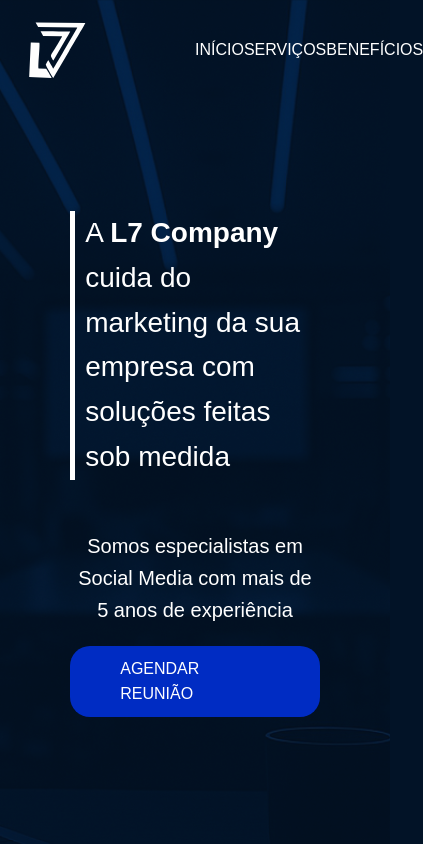
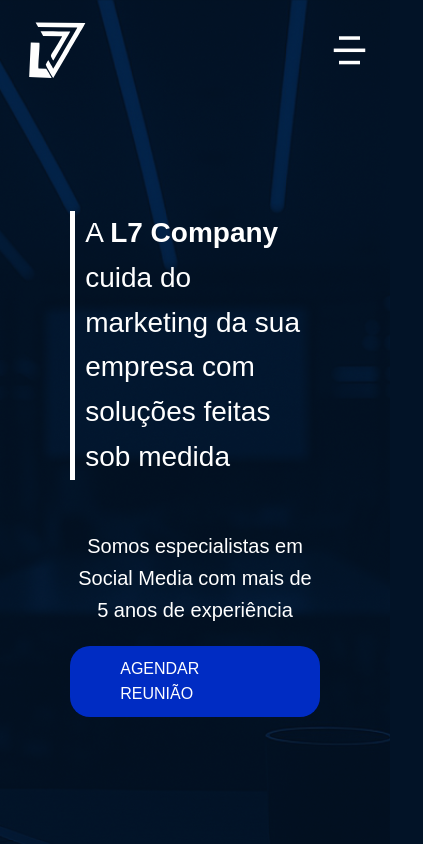
Before and after one commit to wmateus99/site-L7, a plain HTML site: page index.html in a window 390 px wide. Shown: the top 844 px of the page, 423 px wide, since content can reach past the window. Drawn offline with nearby package versions, Linux system fonts and the light colour scheme.

Commit message:
Beta Teste

```diff
--- a/css/style.css
+++ b/css/style.css
@@ -39,6 +39,17 @@ body {
     align-items: center;
     justify-content: space-evenly;
 }
+#btn-menu {
+    margin-right: 5%;
+    border: none;
+    outline: none;
+    display: none;
+    background: transparent;
+}
+#btn-menu i {
+    font-size: 42px;
+}
+
 
 .background-paralax {
     top: 0;
@@ -66,9 +77,9 @@ a {
 }
 
 .content {
-    padding: 0% 10%;
     width: 100%;
     display: flex;
+    padding: 0% 10%;
     min-height: 100vh;
     align-items: center;
     flex-direction: column;
@@ -188,4 +199,11 @@ a {
     .card-dica p {
         max-width: 650px;
     }
+
+    .nav-menu {
+        display: none;
+    }
+    #btn-menu {
+        display: block;
+    }
 }
--- a/index.html
+++ b/index.html
@@ -20,6 +20,9 @@
 
     <header class="header" id="headerTop">
         <img class="logo" id="logoL7" src="/assets/img/logo-2.svg" alt="">
+        <button id="btn-menu">
+            <i class="ri-menu-5-line"></i>
+        </button>
         <nav class="nav-menu">
             <a href="#inicio">INÍCIO</a>
             <a href="#servicos">SERVIÇOS</a>
```
Also changed, not shown: 1 other file.
